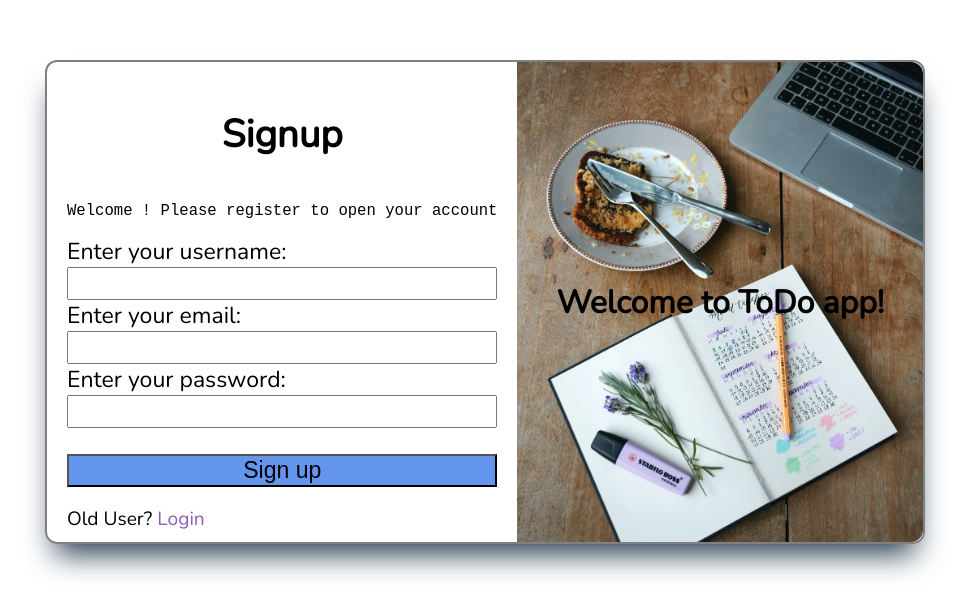
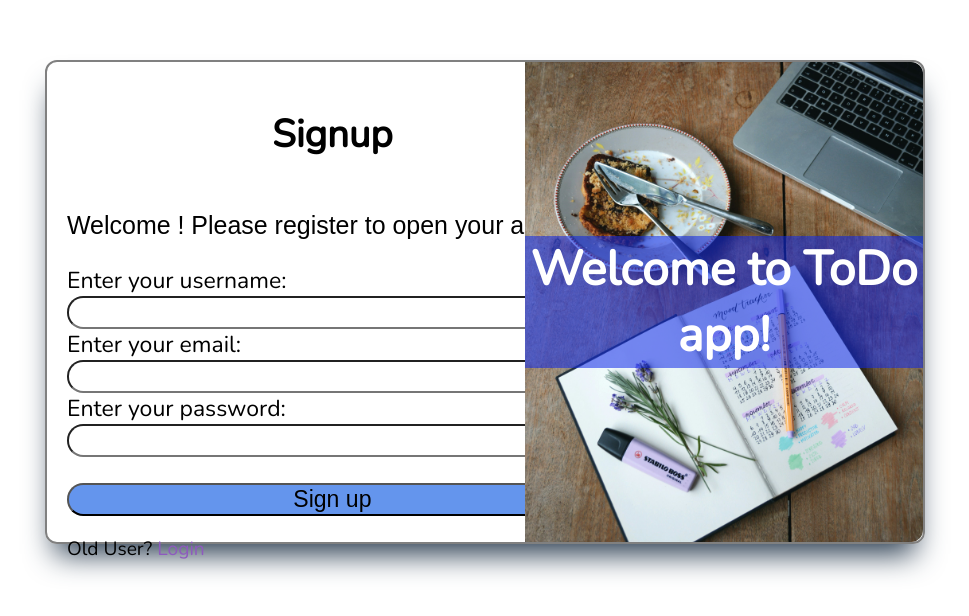
Before and after one commit to cnhk-teach/todo-app, an Angular app: page /signup in a window 1280 px wide. Shown: the part 140-756 px from the top of the page, without its empty margins (155-1124 px from the left). Built offline with nearby package versions, Linux system fonts and the light colour scheme.

Commit message:
Modify login, signup css

```diff
--- a/src/app/login/login.component.css
+++ b/src/app/login/login.component.css
@@ -23,6 +23,12 @@
     text-align: center;
 }
 
+.bg-img {
+    background-color: rgba(15, 40, 233, 0.549);
+    color: white;
+    font-size: 1.5em;
+}
+
 .login {
     display: inline-grid;
     width: 50%;
@@ -31,6 +37,11 @@
 
 .login h1, .login pre {
     text-align: center;
+}
+
+pre {
+    font-size: 1.3em;
+    font-family:fantasy;
 }
 
 .form {
@@ -42,6 +53,10 @@ label, input, .login {
     font-size: larger;
 }
 
+input, button {
+    border-radius: 0.7em;
+}
+
 .login-button {
     background-color: cornflowerblue;
     font-size: larger;
--- a/src/app/login/login.component.html
+++ b/src/app/login/login.component.html
@@ -1,12 +1,14 @@
 <main class="container" @fadein>
     <div class="welcome">
-        <h1>Welcome Back!</h1>
+        <div class="bg-img">
+            <h1>Welcome Back!</h1>
+        </div>
     </div>
     <div class="login">
         <h1>Login</h1>
         <pre>Welcome back! Please login to your account</pre>
         <label for="email">Enter your email:</label>
-        <input type="text" [(ngModel)]="email" id="email">
+        <input type="email" [(ngModel)]="email" id="email">
         <label for="password">Enter your password:</label>
         <input type="password" [(ngModel)]="password" id="password">
         <br>
--- a/src/app/signup/signup.component.css
+++ b/src/app/signup/signup.component.css
@@ -23,6 +23,12 @@
     text-align: center;
 }
 
+.bg-img {
+    background-color: rgba(15, 40, 233, 0.549);
+    color: white;
+    font-size: 1.5em;
+}
+
 .signup {
     display: inline-grid;
     width: 50%;
@@ -31,6 +37,11 @@
 
 .signup h1, .signup pre {
     text-align: center;
+}
+
+pre {
+    font-size: 1.3em;
+    font-family:fantasy;
 }
 
 .form {
@@ -42,6 +53,10 @@ label, input, .signup {
     font-size: larger;
 }
 
+input, button {
+    border-radius: 0.7em;
+}
+
 .signup-button {
     background-color: cornflowerblue;
     font-size: larger;
--- a/src/app/signup/signup.component.html
+++ b/src/app/signup/signup.component.html
@@ -5,7 +5,7 @@
         <label for="username">Enter your username:</label>
         <input type="text" [(ngModel)]="username" id="username">
         <label for="email">Enter your email:</label>
-        <input type="text" [(ngModel)]="email" id="email">
+        <input type="email" [(ngModel)]="email" id="email">
         <label for="password">Enter your password:</label>
         <input type="password" [(ngModel)]="password" id="password">
         <br>
@@ -13,6 +13,8 @@
         <p>Old User? <a class="login-button" routerLink="/login">Login</a></p>
     </div>
     <div class="welcome">
-        <h1>Welcome to ToDo app!</h1>
+        <div class="bg-img">
+            <h1>Welcome to ToDo app!</h1>
+        </div>
     </div>
 </main>
--- a/src/app/signup/signup.component.ts
+++ b/src/app/signup/signup.component.ts
@@ -37,7 +37,7 @@ export class SignupComponent {
       }
     },
     (error: any) => {
-      alert(error.error.err ? error.error.msg : error.error.err)
+      alert(error.error.msg  != undefined ? error.error.msg : error.error.err)
     })
   }
 }
```
